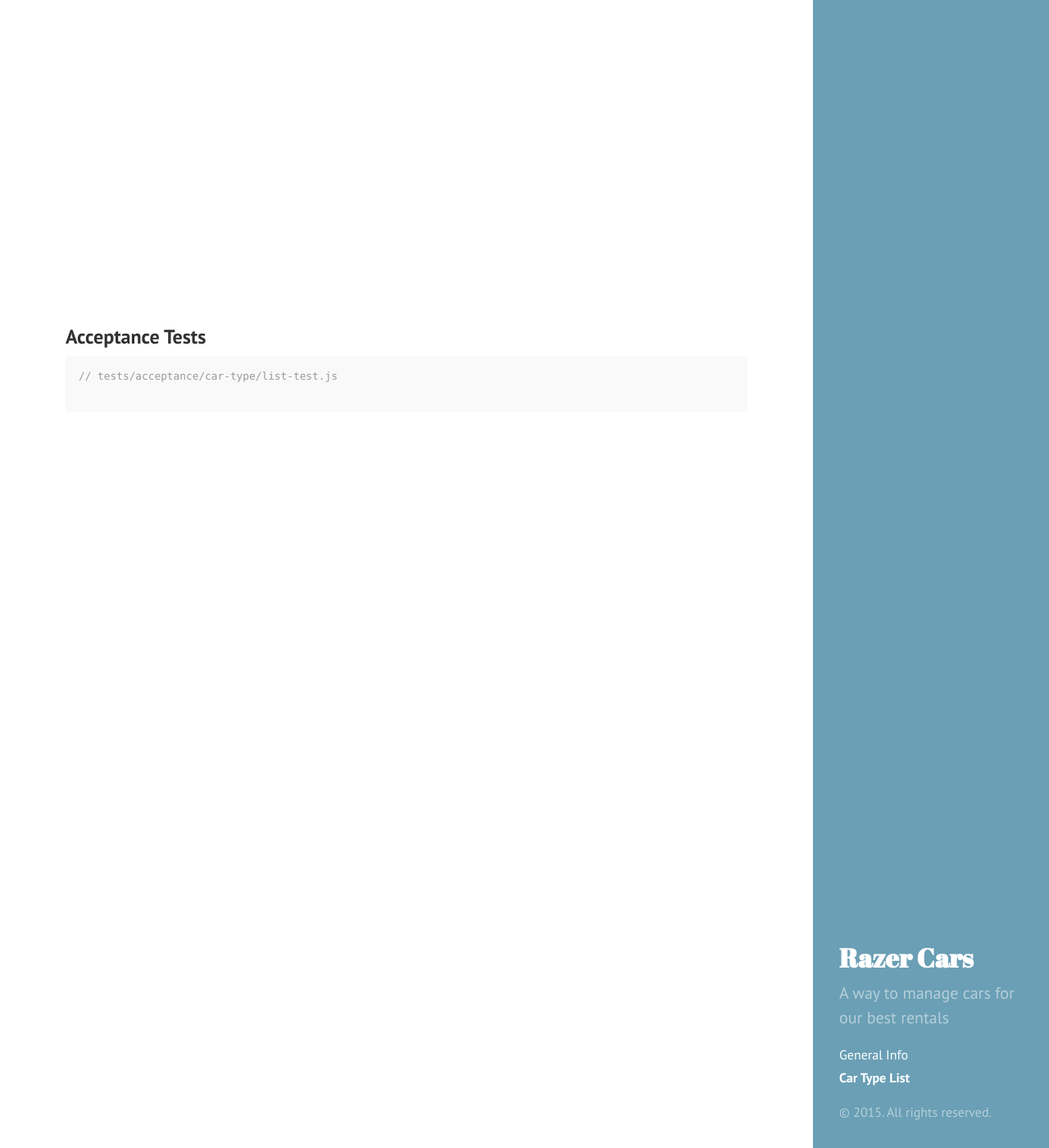
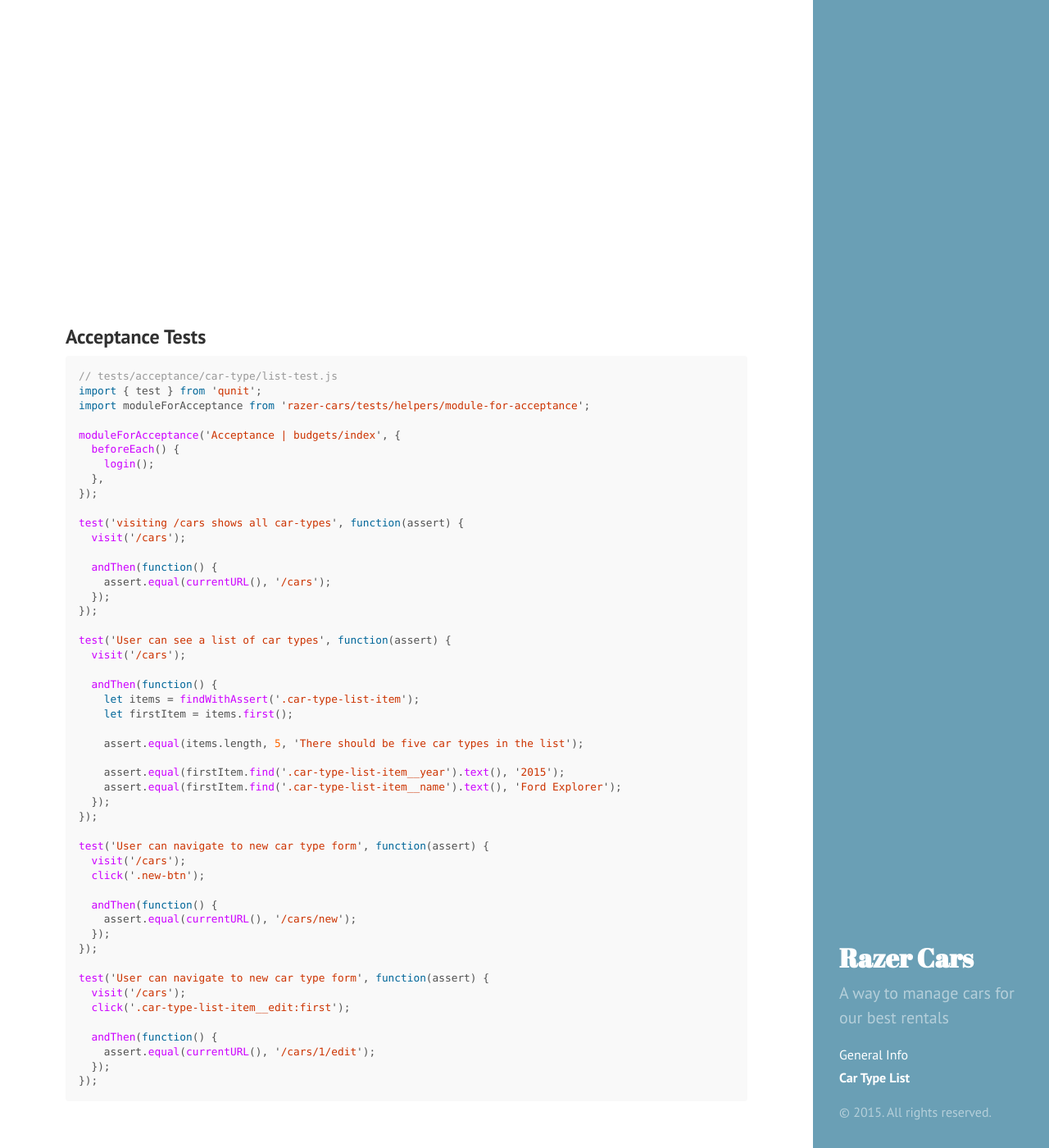
Before and after one commit to TIY-LR/razer-cars, a Jekyll site: the page built from car-type/list.md, in a window 1280 px wide and 1400 px high, scrolled down 892 px. Shown: the whole window at 82% size. Built offline with Jekyll 4.4.1, drawn with Linux system fonts in a browser that asks for light colours; Markdown is read by kramdown in place of the engine named in the settings.

Commit message:
Car list tests

````diff
--- a/car-type/list.md
+++ b/car-type/list.md
@@ -23,5 +23,52 @@ Our designer has sent in a rough mock up of this page:
 
 ```js
 // tests/acceptance/car-type/list-test.js
+import { test } from 'qunit';
+import moduleForAcceptance from 'razer-cars/tests/helpers/module-for-acceptance';
 
+moduleForAcceptance('Acceptance | budgets/index', {
+  beforeEach() {
+    login();
+  },
+});
+
+test('visiting /cars shows all car-types', function(assert) {
+  visit('/cars');
+
+  andThen(function() {
+    assert.equal(currentURL(), '/cars');
+  });
+});
+
+test('User can see a list of car types', function(assert) {
+  visit('/cars');
+
+  andThen(function() {
+    let items = findWithAssert('.car-type-list-item');
+    let firstItem = items.first();
+
+    assert.equal(items.length, 5, 'There should be five car types in the list');
+
+    assert.equal(firstItem.find('.car-type-list-item__year').text(), '2015');
+    assert.equal(firstItem.find('.car-type-list-item__name').text(), 'Ford Explorer');
+  });
+});
+
+test('User can navigate to new car type form', function(assert) {
+  visit('/cars');
+  click('.new-btn');
+
+  andThen(function() {
+    assert.equal(currentURL(), '/cars/new');
+  });
+});
+
+test('User can navigate to new car type form', function(assert) {
+  visit('/cars');
+  click('.car-type-list-item__edit:first');
+
+  andThen(function() {
+    assert.equal(currentURL(), '/cars/1/edit');
+  });
+});
 ```
````
